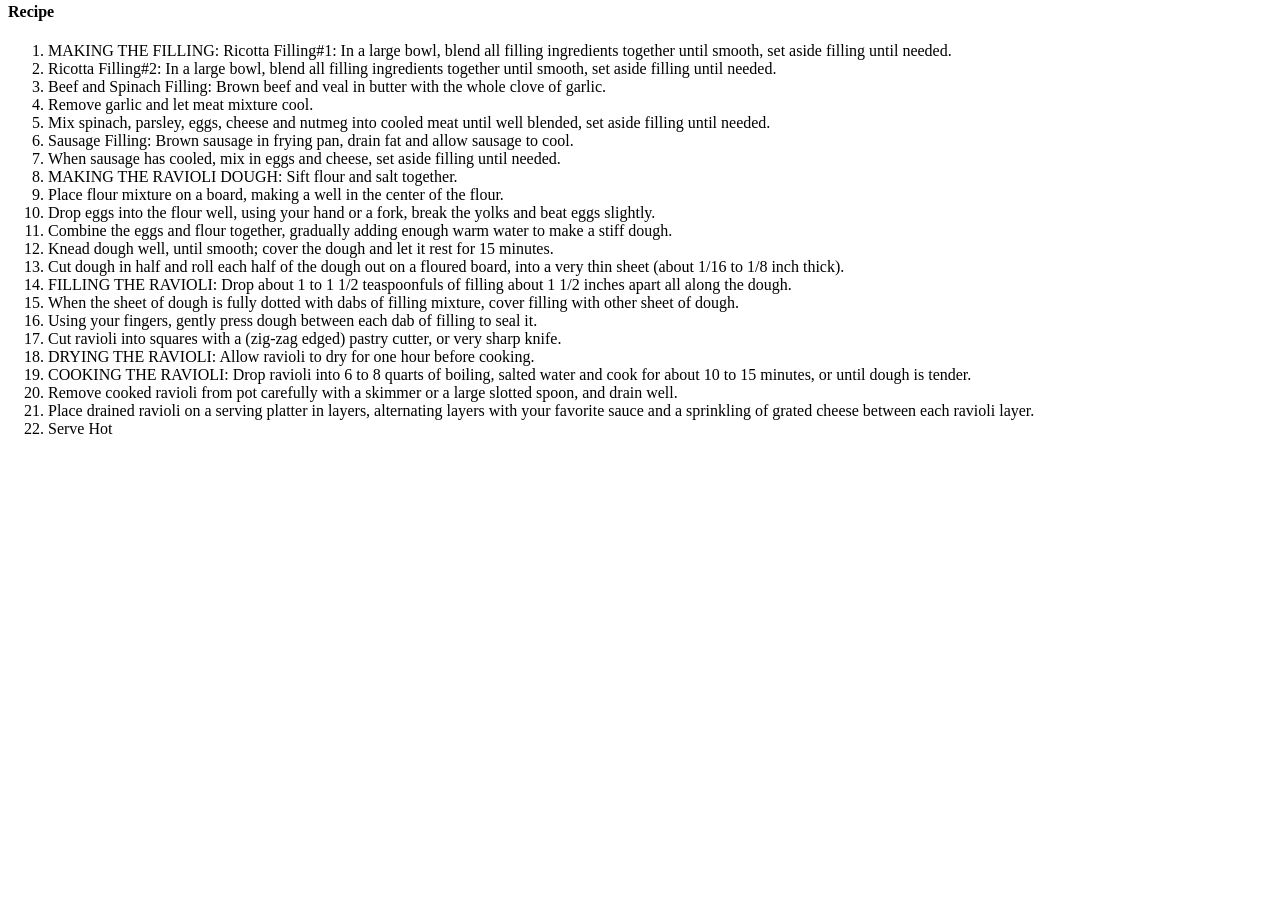
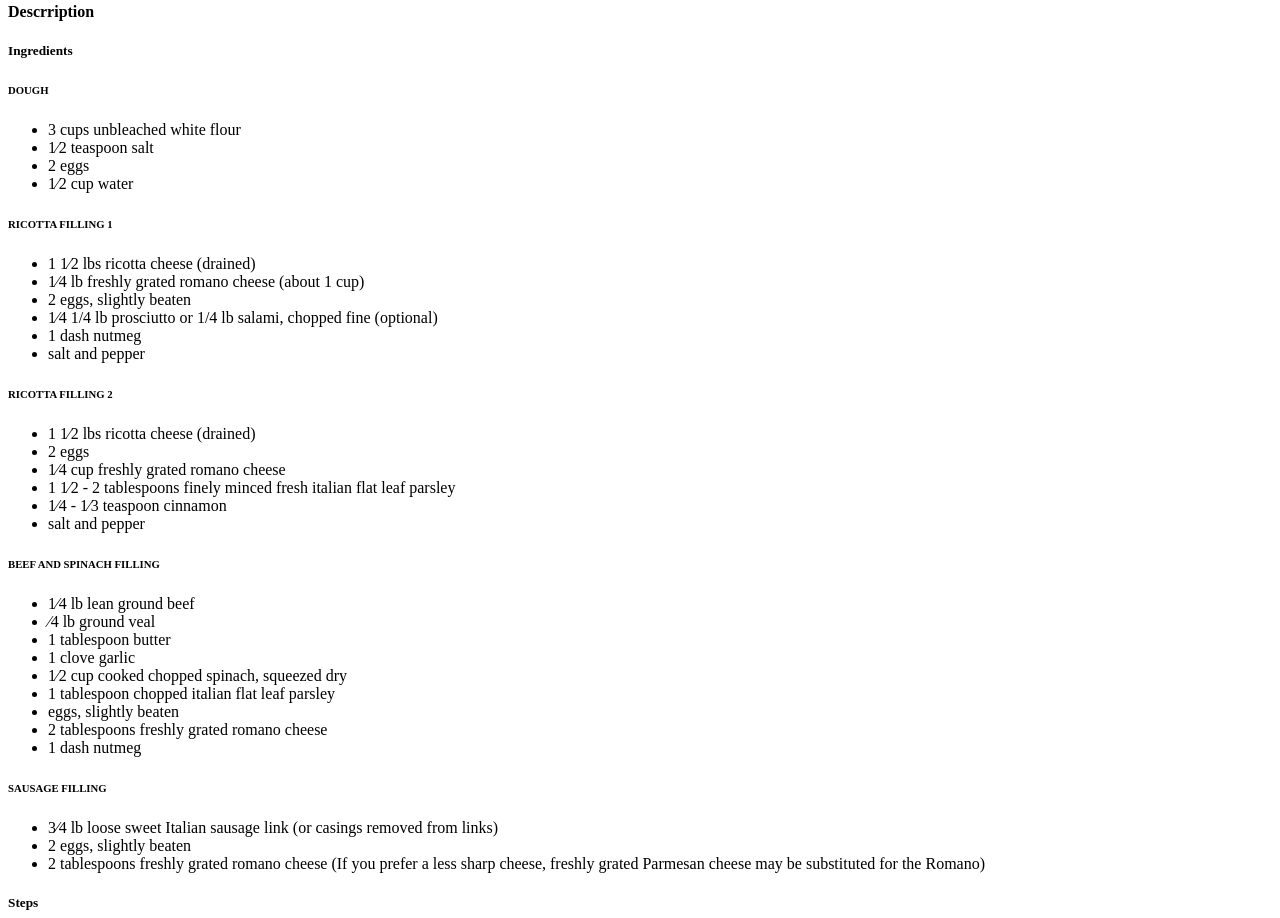
Before and after one commit to Sprou-t/odin-recipes, a plain HTML site: page recipes/Ravioli.html in a window 1280 px wide. Shown: the part 402-1320 px from the top of the page. Before the commit the page ends 856 px from the top, so only its background shows below. Drawn offline with Linux system fonts and the light colour scheme.

Commit message:
Added Ingredients list and steps to Ravioli recipe page

```diff
--- a/recipes/Ravioli.html
+++ b/recipes/Ravioli.html
@@ -8,7 +8,93 @@
 <body>
     <h1>Ravioli</h1>
     <img src="https://cheeseknees.com/wp-content/uploads/2021/12/Cheese-Ravioli-04.jpg " alt="Image of a ravioli dish">
-    <h4>Recipe</h4>
+    <h4>Descrription</h4>
+    <h5>Ingredients</h5>
+    <div>
+        <h6>DOUGH</h6>
+        <ul>
+            <li>3
+                cups unbleached white flour</li>
+            <li>1⁄2
+                teaspoon salt</li>
+            <li>2
+                eggs</li>
+            <li>1⁄2
+                cup water</li>
+        </ul>
+    </div>
+
+    <div>
+        <h6>RICOTTA FILLING 1</h6>
+        <ul>
+            <li>1 1⁄2
+                lbs ricotta cheese (drained)</li>
+            <li>1⁄4
+                lb freshly grated romano cheese (about 1 cup)</li>
+            <li>2
+                eggs, slightly beaten</li>
+            <li>1⁄4
+                1/4 lb prosciutto or 1/4 lb salami, chopped fine (optional)</li>
+            <li>1
+                dash nutmeg</li>
+            <li>salt and pepper</li>
+        </ul>
+    </div>
+
+    <div>
+        <h6>RICOTTA FILLING 2</h6>
+        <ul>
+            <li>1 1⁄2
+                lbs ricotta cheese (drained)</li>
+            <li>2
+                eggs</li>
+            <li>1⁄4
+                cup freshly grated romano cheese</li>
+            <li>1 1⁄2 - 2
+                tablespoons finely minced fresh italian flat leaf parsley</li>
+            <li>1⁄4 - 1⁄3
+                teaspoon cinnamon</li>
+            <li>salt and pepper</li>
+        </ul>
+    </div>
+
+    <div>
+        <h6>BEEF AND SPINACH FILLING</h6>
+        <ul>
+            <li>1⁄4
+                lb lean ground beef</li>
+            <li>⁄4
+                lb ground veal</li>
+            <li>1
+                tablespoon butter</li>
+            <li>1
+                clove garlic</li>
+            <li>1⁄2
+                cup cooked chopped spinach, squeezed dry</li>
+            <li>1
+                tablespoon chopped italian flat leaf parsley</li>
+            <li>
+                eggs, slightly beaten</li>
+            <li>2
+                tablespoons freshly grated romano cheese</li>
+            <li>1
+                dash nutmeg</li>
+        </ul>
+    </div>
+
+    <div>
+        <h6>SAUSAGE FILLING</h6>
+        <ul>
+            <li>3⁄4
+                lb loose sweet Italian sausage link (or casings removed from links)</li>
+            <li>2
+                eggs, slightly beaten</li>
+            <li>2
+                tablespoons freshly grated romano cheese (If you prefer a less sharp cheese, freshly grated Parmesan cheese may be substituted for the Romano)</li>
+        </ul>
+    </div>
+
+   <h5>Steps</h5>
     <ol>
         <li>MAKING THE FILLING: Ricotta Filling#1: In a large bowl, blend all filling ingredients together until smooth, set aside filling until needed.</li>
         <li>Ricotta Filling#2: In a large bowl, blend all filling ingredients together until smooth, set aside filling until needed.</li>
```
